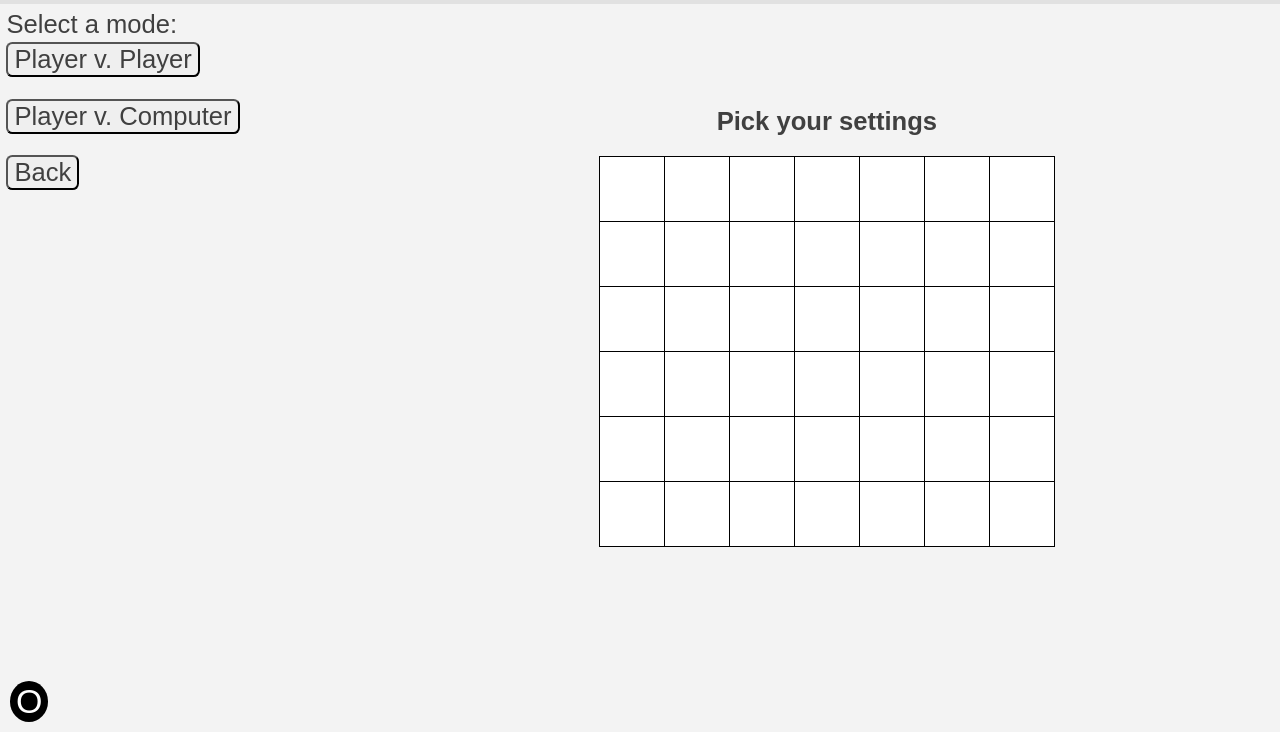
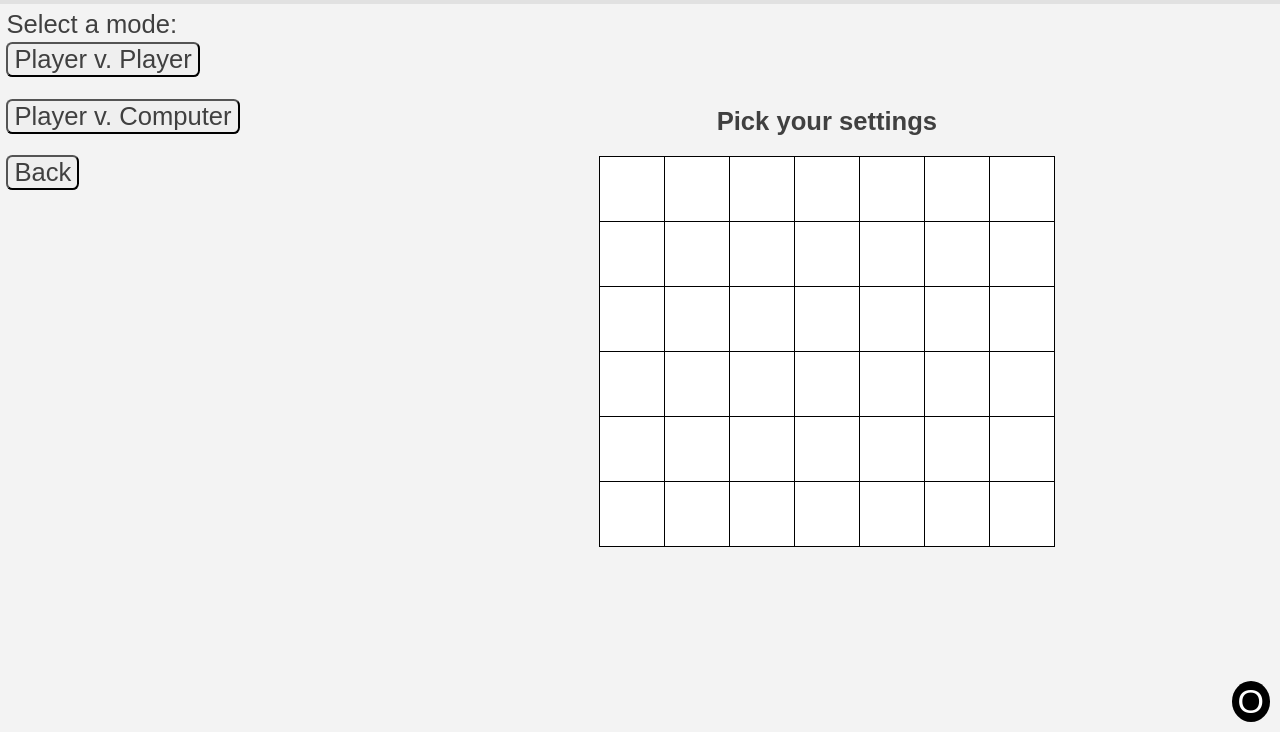
Before and after one commit to Budlu/ConnectFourWorking, a React app in the folder conn-four-app/: page / in a window 1280 px wide. Shown: the part 68-800 px from the top of the page. Built offline with nearby package versions, Linux system fonts and the light colour scheme.

Commit message:
Style fixes

```diff
--- a/conn-four-app/public/dark.css
+++ b/conn-four-app/public/dark.css
@@ -248,9 +248,9 @@ body {
     background-color: white;
     color: black;
     font-size: 34px;
-    border-radius: 50%;
+    border-radius: 100%;
     border: none;
-    left: 10px;
+    right: 10px;
     bottom: 10px;
     z-index: 3;
 
@@ -317,6 +317,11 @@ body {
         height: 8vw;
     }
 
+    .arrow {
+        width: 8vw;
+        height: 8vw;
+    }
+
     .eval-box {
         height: calc(48vw + 5.5px);
         width: 2vw;
--- a/conn-four-app/public/style.css
+++ b/conn-four-app/public/style.css
@@ -246,9 +246,9 @@ body {
     background-color: black;
     color: white;
     font-size: 34px;
-    border-radius: 50%;
+    border-radius: 100%;
     border: none;
-    left: 10px;
+    right: 10px;
     bottom: 10px;
     z-index: 3;
 
@@ -315,6 +315,11 @@ body {
         height: 8vw;
     }
 
+    .arrow {
+        width: 8vw;
+        height: 8vw;
+    }
+
     .eval-box {
         height: calc(48vw + 5.5px);
         width: 2vw;
--- a/conn-four-venv/static/react/dark.css
+++ b/conn-four-venv/static/react/dark.css
@@ -248,9 +248,9 @@ body {
     background-color: white;
     color: black;
     font-size: 34px;
-    border-radius: 50%;
+    border-radius: 100%;
     border: none;
-    left: 10px;
+    right: 10px;
     bottom: 10px;
     z-index: 3;
 
@@ -317,6 +317,11 @@ body {
         height: 8vw;
     }
 
+    .arrow {
+        width: 8vw;
+        height: 8vw;
+    }
+
     .eval-box {
         height: calc(48vw + 5.5px);
         width: 2vw;
--- a/conn-four-venv/static/react/style.css
+++ b/conn-four-venv/static/react/style.css
@@ -246,9 +246,9 @@ body {
     background-color: black;
     color: white;
     font-size: 34px;
-    border-radius: 50%;
+    border-radius: 100%;
     border: none;
-    left: 10px;
+    right: 10px;
     bottom: 10px;
     z-index: 3;
 
@@ -315,6 +315,11 @@ body {
         height: 8vw;
     }
 
+    .arrow {
+        width: 8vw;
+        height: 8vw;
+    }
+
     .eval-box {
         height: calc(48vw + 5.5px);
         width: 2vw;
```
Also changed, not shown: 2 other files.
